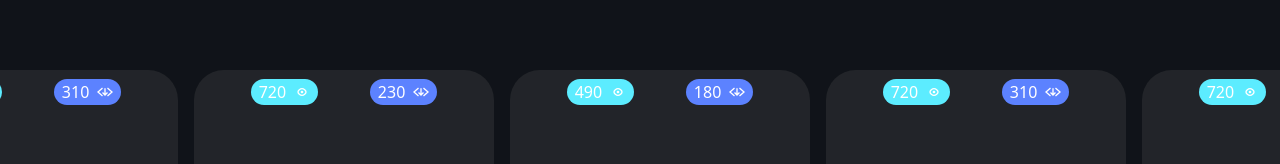
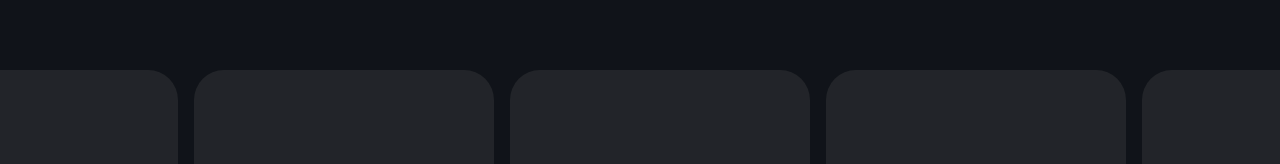
Before and after one commit to hassaanhaider88/ButtonJs, a React (Vite) app in the folder client/: page / in a window 1280 px wide. Shown: the part 538-702 px from the top of the page. Built offline with nearby package versions, Linux system fonts and the light colour scheme.

Commit message:
improve UI

```diff
--- a/client/src/Components/SingleButtonOnHome.jsx
+++ b/client/src/Components/SingleButtonOnHome.jsx
@@ -16,19 +16,6 @@ const SingleButtonOnHome = ({ buttonData }) => {
 
   return (
     <div className="w-[300px] group cursor-pointer relative h-[204px] mx-auto bg-[#5c5c5e3d] rounded-[30px] z-[1]">
-      <div className="flex items-center w-full  justify-evenly p-[9px]">
-        <div className="px-1">
-          <span className="flex justify-center items-center gap-2 px-2 rounded-2xl p-[1px]  bg-[#5cecff]">
-            {buttonData.NumberOfViews} <GrFormView />
-          </span>
-        </div>
-
-        <div className="px-1">
-          <span className="flex justify-center items-center gap-2 px-2 rounded-2xl p-[1px]  bg-[#5c82ff]">
-            {buttonData.NumbersOfCopyCode} <IoCodeDownloadSharp />
-          </span>
-        </div>
-      </div>
       <div className="card__content absolute top-1/2 left-1/2 -translate-x-1/2 -translate-y-1/2">
         {/* this button code will be dynamic  */}
         {/* <JsxParser jsx={buttonData.ReactTailwindCode} /> */}
```
